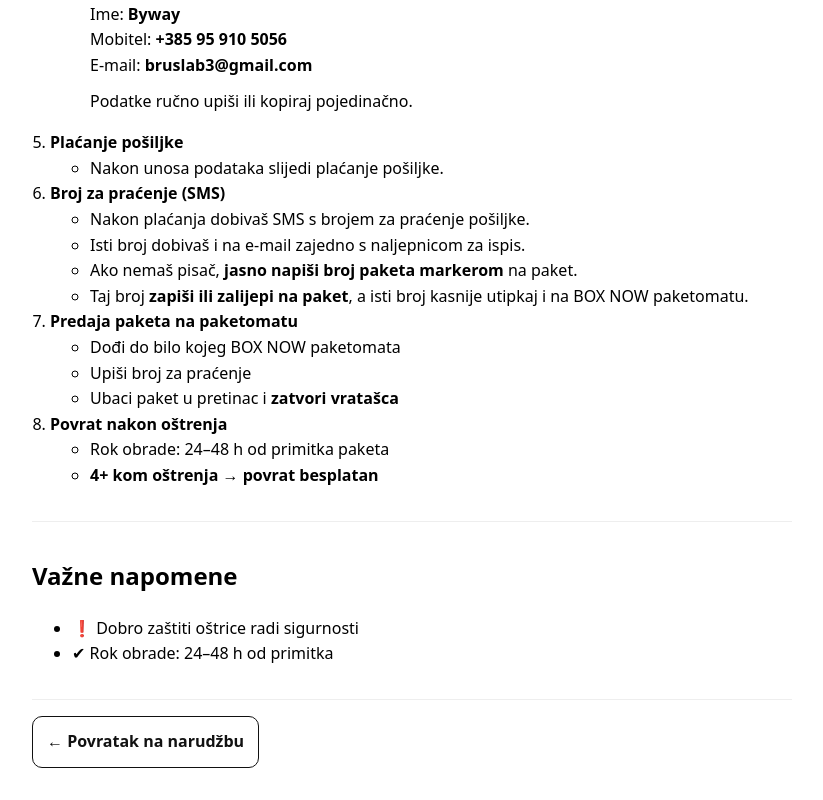
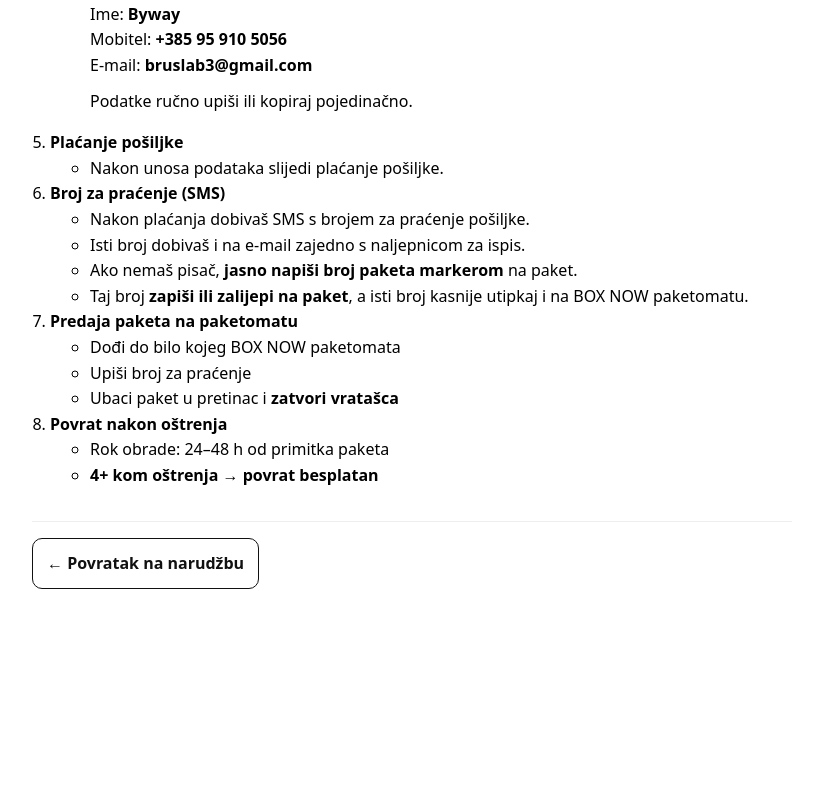
Before and after one commit to Nenad-cmd/ostrenje-nozeva-zagreb, a Next.js app: page /box-now in a window 1280 px wide. Shown: the part 569-1369 px from the top of the page, without its empty margins (228-1051 px from the left). After the commit the page ends 1190 px from the top, so only its background shows below. Built offline with nearby package versions, Linux system fonts and the light colour scheme.

Commit message:
Update page.tsx

```diff
--- a/app/box-now/page.tsx
+++ b/app/box-now/page.tsx
@@ -113,14 +113,6 @@ export default function BoxNowPage() {
       </section>
 
       <section style={{ marginTop: 32, paddingTop: 16, borderTop: "1px solid #eee" }}>
-        <h2>Važne napomene</h2>
-        <ul>
-          <li>❗ Dobro zaštiti oštrice radi sigurnosti</li>
-          <li>✔ Rok obrade: 24–48 h od primitka</li>
-        </ul>
-      </section>
-
-      <section style={{ marginTop: 32, paddingTop: 16, borderTop: "1px solid #eee" }}>
         <a
           href="/"
           style={{
```
